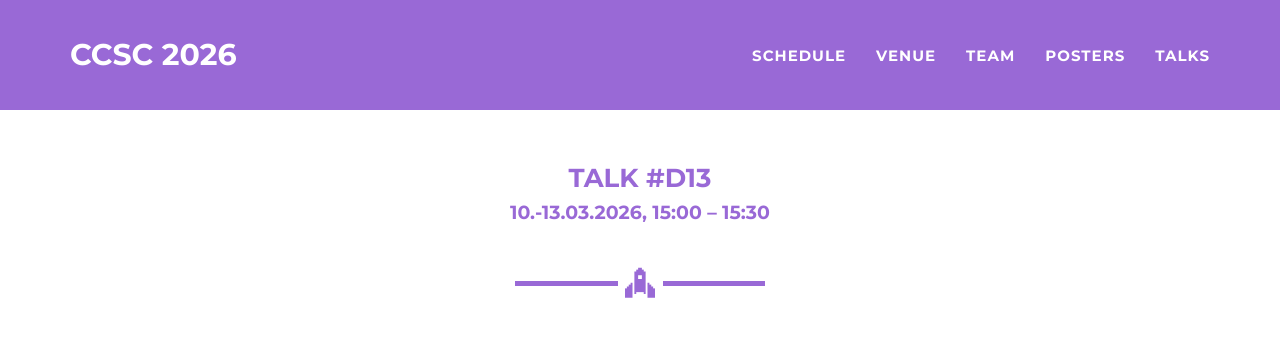
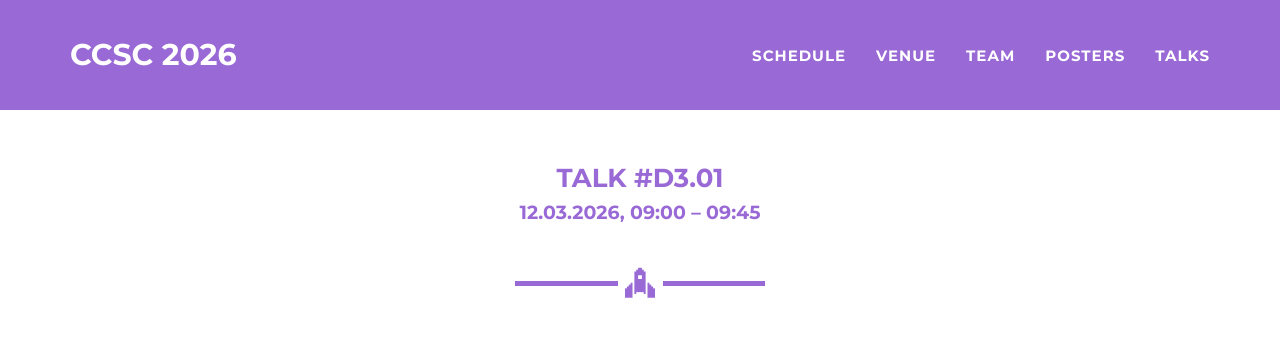
Before and after one commit to ccsc2026/ccsc2026.github.io, a Jekyll site: the page built from talks/mercado.md, in a window 1280 px wide and 900 px high. Shown: the top 358 px of the window. Built offline with Jekyll 4.4.1, drawn with Linux system fonts in a browser that asks for light colours.

Commit message:
Update mercado.md

```diff
--- a/talks/mercado.md
+++ b/talks/mercado.md
@@ -1,8 +1,8 @@
 ---
 layout: talkpage
 categories: [comms]
-talknumber: D13
-talktime: '10.-13.03.2026, 15:00 – 15:30'
+talknumber: D3.01
+talktime: '12.03.2026, 09:00 – 09:45'
 speaker: Prof. Rocío Mercado
 img: 'Mercado, Rocio.png'
 location: 'Chalmers University of Technology · Department of Computer Science and Engineering · Gothenburg (SE)'
```
